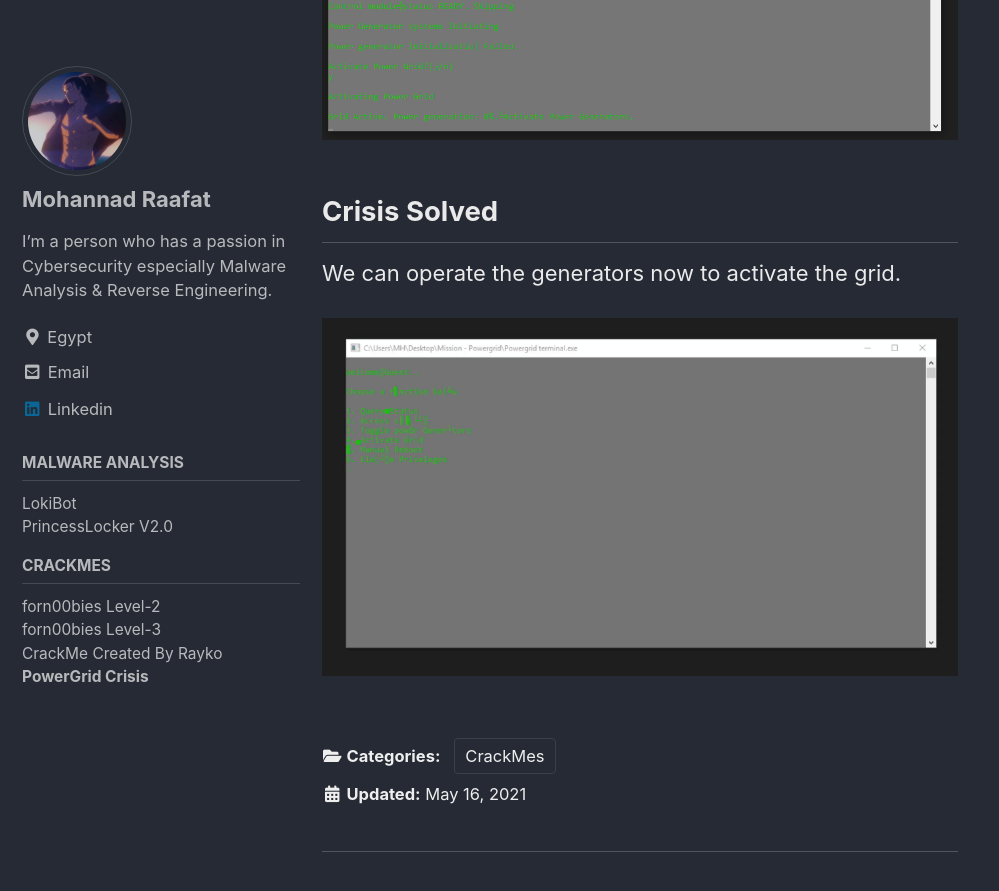
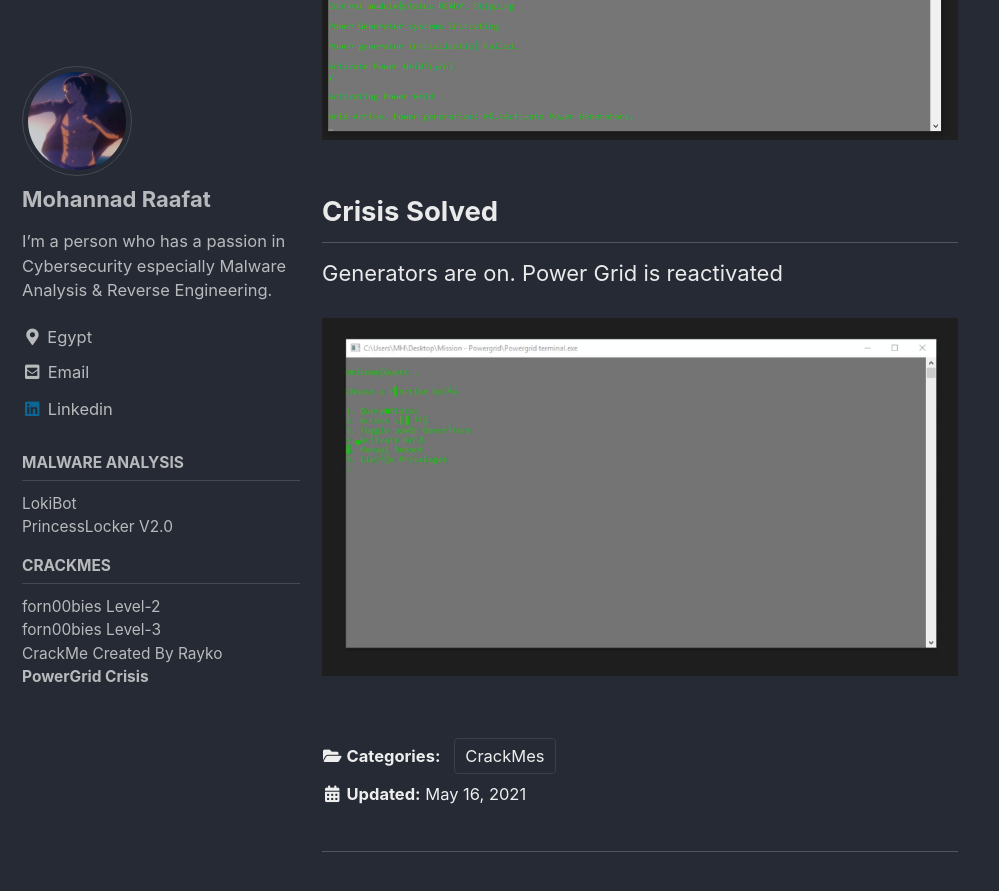
Before and after one commit to para0x0dise/para0x0dise.github.io, a Jekyll site: the page built from _posts/CrackMes/2021-05-16-Mission-PowerGrid.md, in a window 1280 px wide and 900 px high, scrolled down 11361 px. Shown: the top 891 px of the window, without its empty margins (0-999 px from the left). Built offline with Jekyll 4.4.1, drawn with Linux system fonts in a browser that asks for light colours; cached includes are drawn as plain includes; some of the changed text lies outside the part shown.

Commit message:
Update 2021-05-16-Mission-PowerGrid.md

```diff
--- a/_posts/CrackMes/2021-05-16-Mission-PowerGrid.md
+++ b/_posts/CrackMes/2021-05-16-Mission-PowerGrid.md
@@ -157,6 +157,6 @@ The condition variable is `10000001`, we can bypass the `RCR` operation and get
 
 ## Crisis Solved
 
-We can operate the generators now to activate the grid.
+Generators are on. Power Grid is reactivated
 
 [![21](/assets/images/Reverse-Engineering/PowerGrid/Final.gif)](/assets/images/Reverse-Engineering/PowerGrid/Final.gif)
```
